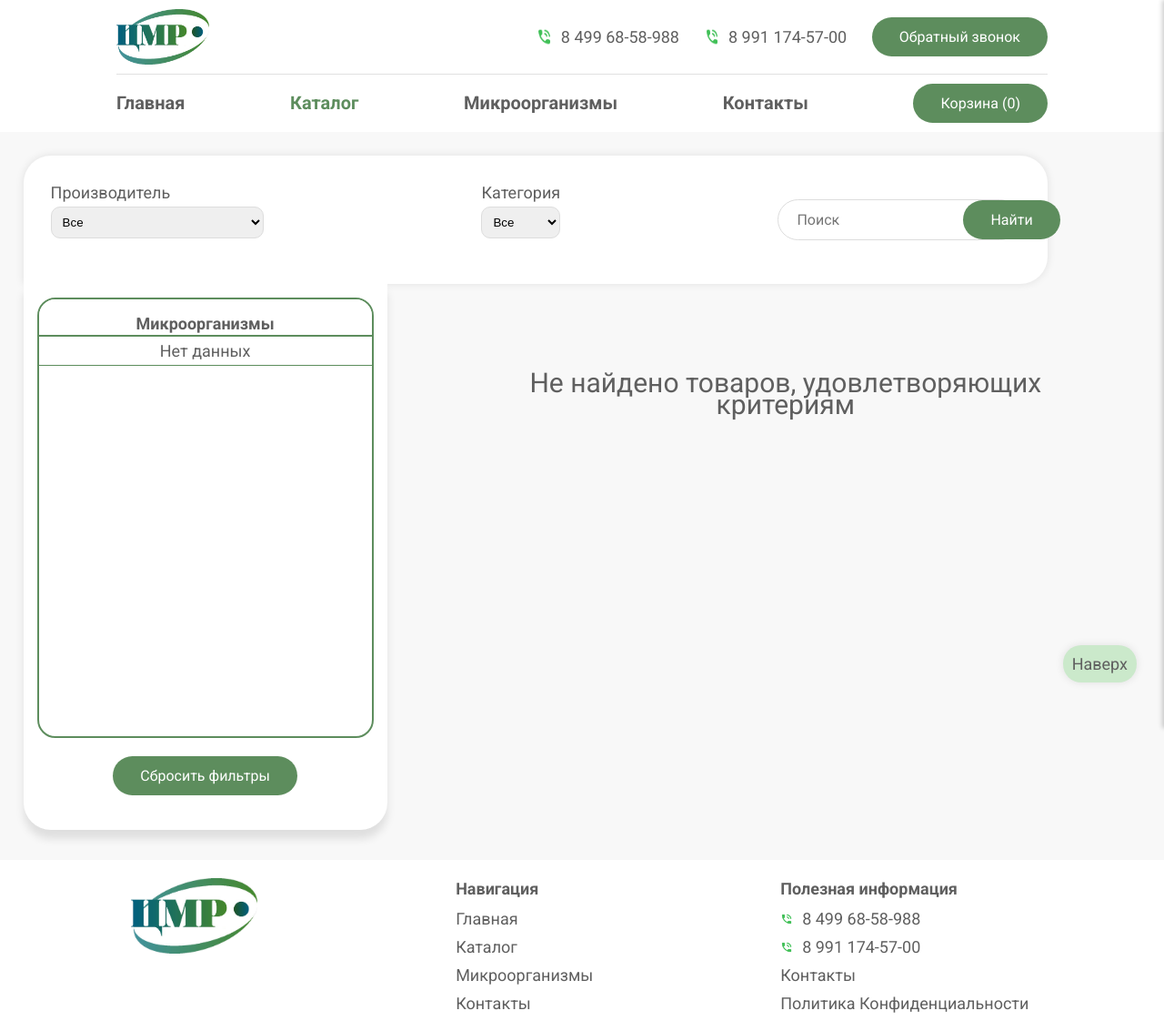
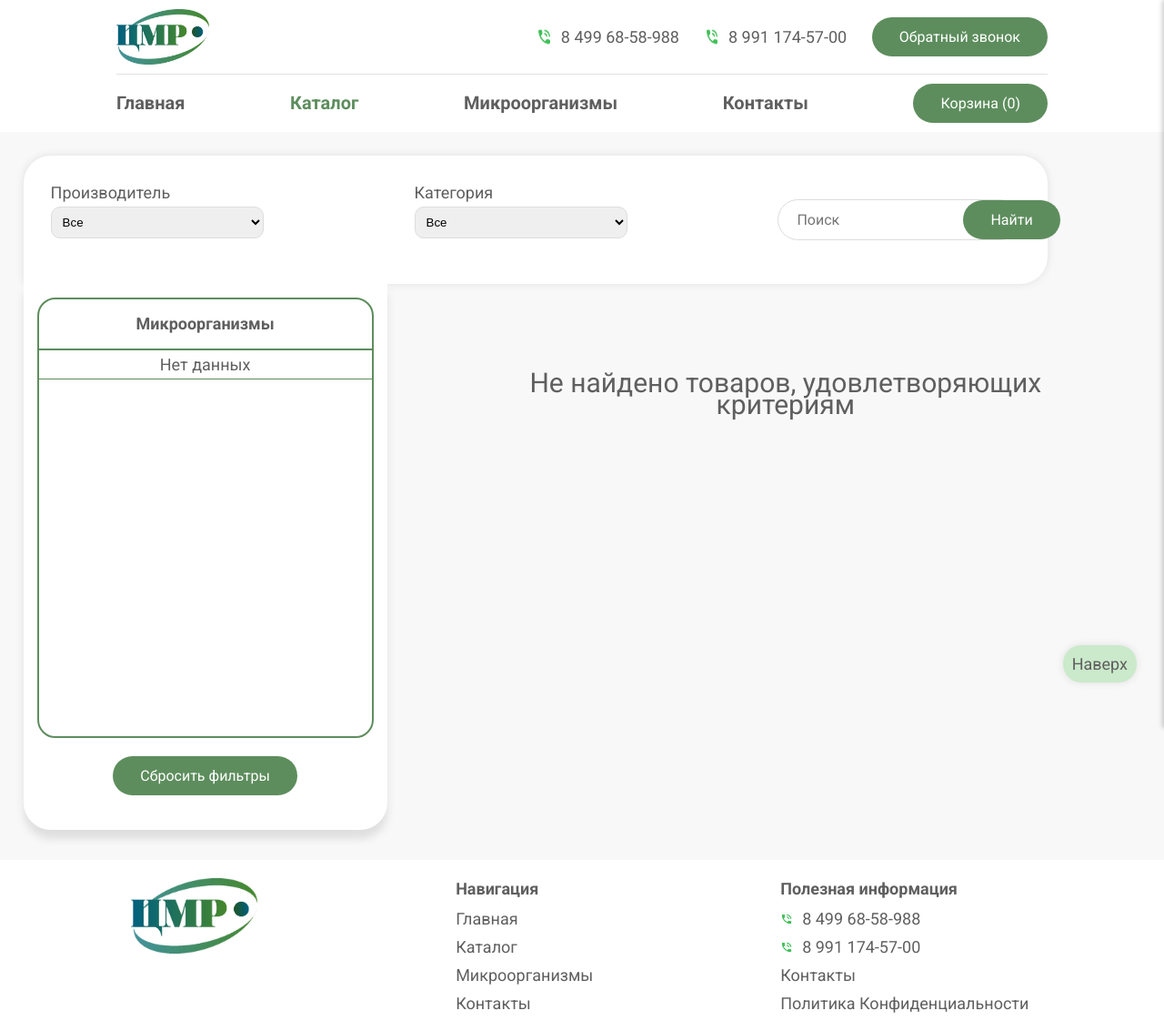
Before and after one commit to aezakmi52/cmrmed, a PHP site: page /index.php?page=store in a window 1280 px wide. Shown: the whole page at 91% size. Run offline with PHP 8.4, Linux system fonts and the light colour scheme; data that the repository does not hold is empty.

Commit message:
version 1

```diff
--- a/css/style.css
+++ b/css/style.css
@@ -651,6 +651,7 @@ footer {
 
 .filter-section {
     margin-bottom: 15px;
+    width: 22%;
 }
 
 .filter-section label {
@@ -701,8 +702,12 @@ footer {
     font-size: 15px;
 }
 
-.micro-filter{
+.micro-overflow {
+    height: 86%;
     overflow-y: scroll;
+}
+
+.micro-filter {
     height: 85%;
     border: 2px solid rgb(93, 141, 93);
     border-radius: 20px;
@@ -713,8 +718,8 @@ footer {
     border-bottom: 2px solid rgb(93, 141, 93);
     position: sticky;
     top: 0;
-    background-color: #fff;
-    padding-top: 15px;
+    background-color: transparent;
+    padding: 15px 0;
 }
 
 .micro-item.active {
--- a/pages/store.php
+++ b/pages/store.php
@@ -46,7 +46,7 @@
 
                 $totalPages = ceil($totalItems / $itemsPerPage);
 
-                $sql .= " GROUP BY id LIMIT $itemsPerPage OFFSET $offset";
+                $sql .= " ORDER BY priority DESC, name ASC LIMIT $itemsPerPage OFFSET $offset";
 
                 $result = $conn->query($sql);
                 ?>
@@ -108,6 +108,7 @@
                             <div class="filter-dropdown" id="filter-dropdown">
                             <div class="micro-filter">
                                 <h1>Микроорганизмы</h1>
+                                <div class="micro-overflow">
                                     <ul id="micro-list">
                                         <?php
                                         $categoryFilter = isset($_GET['category']) && $_GET['category'] != 'all' ? " AND category_id = '" . $conn->real_escape_string($_GET['category']) . "'" : '';
@@ -128,8 +129,8 @@
                                         ?>
                                     </ul>
                                 </div>
+                            </div>
                             <button class="reset-filters-btn" id="reset-filters-btn" onclick="resetFilters()">Сбросить фильтры</button>
-
                         </div>
                     </div>
 
```
Lines whose indentation alone changed are shown as unchanged.
